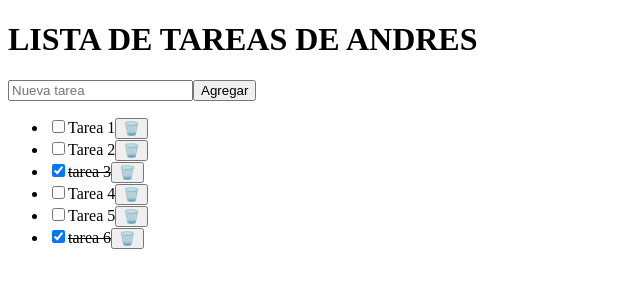
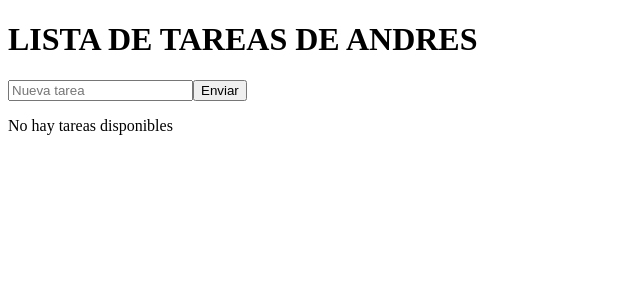
Before and after one commit to ColoRod/Ejemplo-React-, a React (Vite) app: page / in a window 1280 px wide. Shown: the top 300 px of the page, without its empty margins (0-640 px from the left). Built offline with nearby package versions, Linux system fonts and the light colour scheme.

Commit message:
Agrega funcionalidad completa de tareas con estructura Atomic Design

```diff
--- /dev/null
+++ b/src/components/molecules/TaskForm.jsx
@@ -0,0 +1,26 @@
+import { useState } from 'react'
+import Input from '../atoms/Input'
+import Button from '../atoms/Button'
+
+export default function TaskForm({ onAdd }) {
+  const [text, setText] = useState('')
+
+  const handleSubmit = (e) => {
+    e.preventDefault()
+    if (text.trim()) {
+      onAdd(text)
+      setText('')
+    }
+  }
+
+  return (
+    <form onSubmit={handleSubmit}>
+      <Input
+        placeholder="Nueva tarea"
+        value={text}
+        onChange={(e) => setText(e.target.value)}
+      />
+      <Button type="submit">Enviar</Button>
+    </form>
+  )
+}
--- a/src/components/molecules/TaskItem.jsx
+++ b/src/components/molecules/TaskItem.jsx
@@ -1,12 +1,14 @@
 import Checkbox from '../atoms/Checkbox'
 import Button from '../atoms/Button'
 
-export default function TaskItem({ text, completed }) {
+export default function TaskItem({ text, completed, onToggle, onDelete }) {
   return (
     <li>
-      <Checkbox defaultChecked={completed} />
-      <span style={{ textDecoration: completed ? 'line-through' : 'none' }}>{text}</span>
-      <Button>🗑️</Button>
+      <Checkbox checked={completed} onChange={onToggle} />
+      <span style={{ textDecoration: completed ? 'line-through' : 'none' }}>
+        {text}
+      </span>
+      <Button onClick={onDelete}>🗑️</Button>
     </li>
   )
 }
--- a/src/components/organisms/TaskForm.jsx
+++ /dev/null
@@ -1,11 +0,0 @@
-import Input from '../atoms/Input'
-import Button from '../atoms/Button'
-
-export default function TaskForm() {
-  return (
-    <div>
-      <Input placeholder="Nueva tarea" />
-      <Button>Agregar</Button>
-    </div>
-  )
-}
--- a/src/components/organisms/TaskList.jsx
+++ b/src/components/organisms/TaskList.jsx
@@ -1,19 +1,16 @@
 import TaskItem from '../molecules/Taskitem'
 
-export default function TaskList() {
-  const tareas = [
-    { text: 'Tarea 1', completed: false },
-    { text: 'Tarea 2', completed: false },
-    { text: 'tarea 3', completed: true },
-    { text: 'Tarea 4', completed: false },
-    { text: 'Tarea 5', completed: false },
-    { text: 'tarea 6', completed: true },
-  ]
-
+export default function TaskList({ tasks, onToggle, onDelete }) {
   return (
     <ul>
-      {tareas.map((t, i) => (
-        <TaskItem key={i} text={t.text} completed={t.completed} />
+      {tasks.map((task, index) => (
+        <TaskItem
+          key={index}
+          text={task.text}
+          completed={task.completed}
+          onToggle={() => onToggle(index)}
+          onDelete={() => onDelete(index)}
+        />
       ))}
     </ul>
   )
--- a/src/components/pages/Home.jsx
+++ b/src/components/pages/Home.jsx
@@ -1,5 +1,37 @@
+import React from 'react'
+import { useState } from 'react'
 import MainLayout from '../templates/MainLayout'
 
 export default function Home() {
-  return <MainLayout />
+  const [tasks, setTasks] = useState([])
+
+  const addTask = (text) => {
+    const nuevaTarea = {
+      text,
+      completed: false,
+      createdAt: Date.now(),
+    }
+    setTasks([nuevaTarea, ...tasks])
+  }
+
+  const toggleTask = (index) => {
+    const actualizadas = tasks.map((task, i) =>
+      i === index ? { ...task, completed: !task.completed } : task
+    )
+    setTasks(actualizadas)
+  }
+
+  const deleteTask = (index) => {
+    const filtradas = tasks.filter((_, i) => i !== index)
+    setTasks(filtradas)
+  }
+
+  return (
+    <MainLayout
+      tasks={tasks}
+      onAdd={addTask}
+      onToggle={toggleTask}
+      onDelete={deleteTask}
+    />
+  )
 }
--- a/src/components/templates/MainLayout.jsx
+++ b/src/components/templates/MainLayout.jsx
@@ -1,12 +1,16 @@
-import TaskForm from '../organisms/TaskForm'
+import TaskForm from '../molecules/TaskForm'
 import TaskList from '../organisms/TaskList'
 
-export default function MainLayout() {
+export default function MainLayout({ tasks, onAdd, onToggle, onDelete }) {
   return (
     <>
       <h1>LISTA DE TAREAS DE ANDRES</h1>
-      <TaskForm />
-      <TaskList />
+      <TaskForm onAdd={onAdd} />
+      {tasks.length === 0 ? (
+        <p>No hay tareas disponibles</p>
+      ) : (
+        <TaskList tasks={tasks} onToggle={onToggle} onDelete={onDelete} />
+      )}
     </>
   )
 }
```
